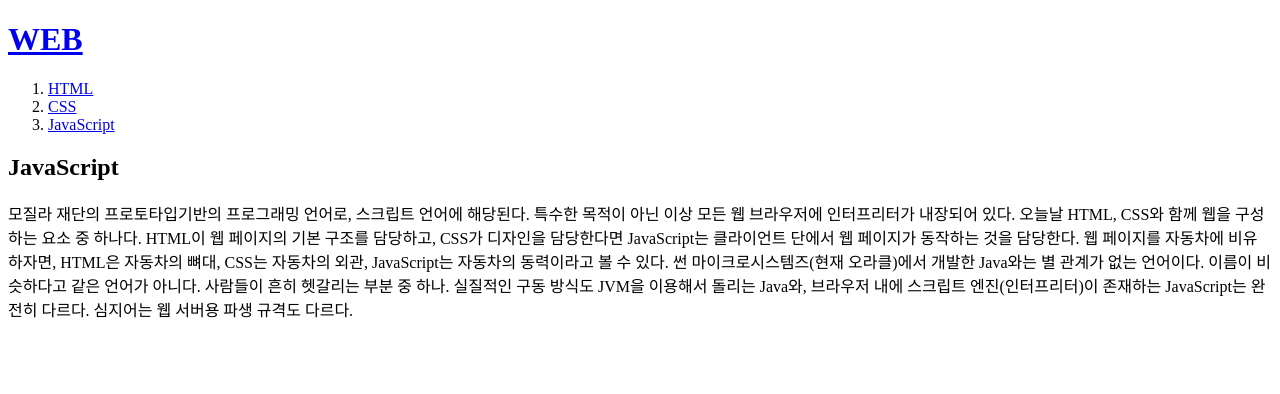
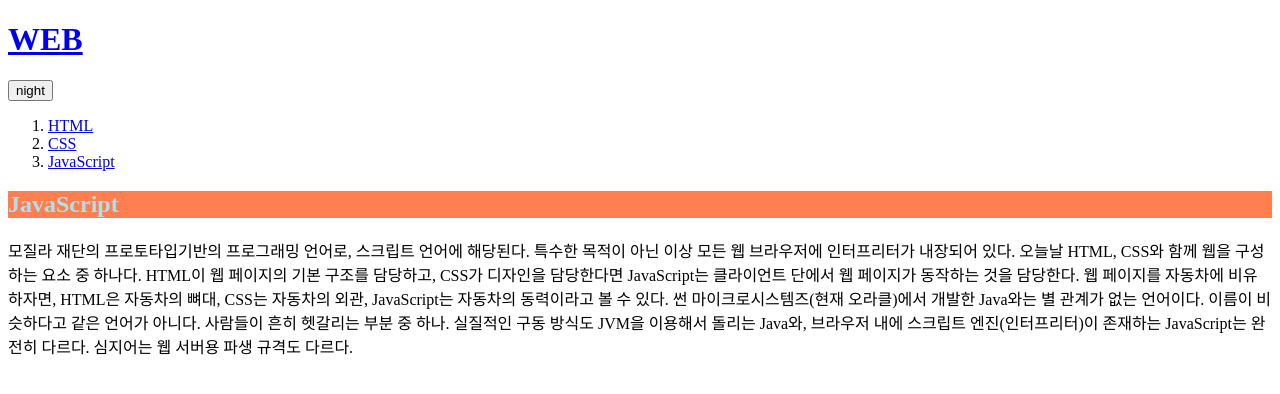
Before and after one commit to Mount19Lukaku9/web1, a plain HTML site: page 3.html in a window 1280 px wide. Drawn offline with Linux system fonts and the light colour scheme.

Commit message:
Add files via upload

```diff
--- a/3.html
+++ b/3.html
@@ -4,19 +4,51 @@
 <head>
     <title>WEB - JavaScript</title>
     <meta charst="uth-8">
+    <script>
+        function nightDayHandler(self) {
+            var target = document.querySelector('body')
+            if (self.value === 'night') {
+                target.style.backgroundColor = 'black';
+                target.style.color = 'white';
+                self.value = 'day';
+
+                var alist = document.querySelectorAll('a');
+                var i = 0;
+                while (i < alist.length) {
+                    alist[i].style.color = 'powerblue';
+                    i = i + 1;
+                }
+            } else {
+                target.style.backgroundColor = 'white';
+                target.style.color = 'black';
+                self.value = 'night';
+
+                var alist = document.querySelectorAll('a');
+                var i = 0;
+                while (i < alist.length) {
+                    alist[i].style.color = 'blue';
+                    i = i + 1;
+                }
+            }
+        }
+    </script>
 </head>
 
 <body>
     <h1><a href="index.html">WEB</a></h1>
+    <input type="button" value="night" onclick="
+    nightDayHandler(this)
+    ">
     <ol>
         <li><a href="1.html">HTML</a></li>
         <li><a href="2.html">CSS</a></li>
         <li><a href="3.html">JavaScript</a></li>
     </ol>
-    <h2>JavaScript</h2>
+    <h2 style="background-color:coral; color:powderblue">JavaScript</h2>
     <p>
-        모질라 재단의 프로토타입기반의 프로그래밍 언어로, 스크립트 언어에 해당된다. 특수한 목적이 아닌 이상 모든 웹 브라우저에 인터프리터가 내장되어 있다. 오늘날 HTML, CSS와 함께 웹을 구성하는 요소 중 하나다. HTML이 웹 페이지의 기본 구조를 담당하고, CSS가 디자인을 담당한다면 JavaScript는 클라이언트 단에서 웹 페이지가 동작하는 것을 담당한다. 웹 페이지를 자동차에 비유하자면, HTML은 자동차의 뼈대, CSS는 자동차의 외관,
-        JavaScript는 자동차의 동력이라고 볼 수 있다. 썬 마이크로시스템즈(현재 오라클)에서 개발한 Java와는 별 관계가 없는 언어이다. 이름이 비슷하다고 같은 언어가 아니다. 사람들이 흔히 헷갈리는 부분 중 하나. 실질적인 구동 방식도 JVM을 이용해서 돌리는 Java와, 브라우저 내에 스크립트 엔진(인터프리터)이 존재하는 JavaScript는 완전히 다르다. 심지어는 웹 서버용 파생 규격도 다르다.
+        모질라 재단의 프로토타입기반의 프로그래밍 언어로, 스크립트 언어에 해당된다. 특수한 목적이 아닌 이상 모든 웹 브라우저에 인터프리터가 내장되어 있다. 오늘날 HTML, CSS와 함께 웹을 구성하는 요소 중 하나다. HTML이 웹 페이지의 기본 구조를 담당하고, CSS가 디자인을 담당한다면
+        <span id="first" class="js">JavaScript</span>는 클라이언트 단에서 웹 페이지가 동작하는 것을 담당한다. 웹 페이지를 자동차에 비유하자면, HTML은 자동차의 뼈대, CSS는 자동차의 외관, <span class="js">JavaScript</span>는 자동차의 동력이라고 볼 수 있다. 썬 마이크로시스템즈(현재 오라클)에서 개발한 Java와는 별 관계가 없는 언어이다. 이름이 비슷하다고 같은 언어가
+        아니다. 사람들이 흔히 헷갈리는 부분 중 하나. 실질적인 구동 방식도 JVM을 이용해서 돌리는 Java와, 브라우저 내에 스크립트 엔진(인터프리터)이 존재하는 <span class="js">JavaScript</span>는 완전히 다르다. 심지어는 웹 서버용 파생 규격도 다르다.
     </p>
 </body>
 
```
Also changed, not shown: 2.html (+25 -0 lines).
